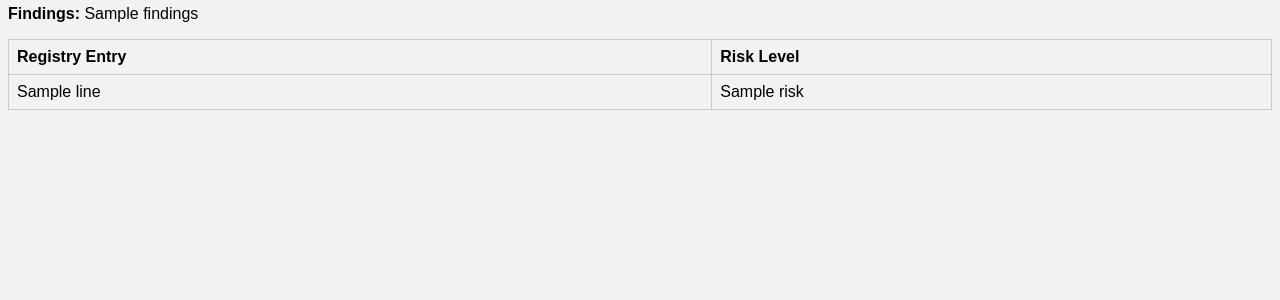
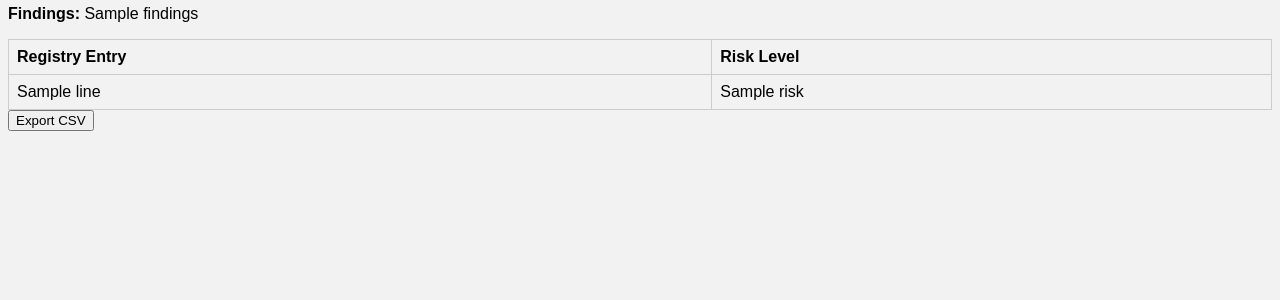
Before and after one commit to zd03o/forensics-dashboard, a Flask app: template templates/registry.html in a window 1280 px wide. Shown: the part 235-535 px from the top of the page. Run offline with Flask 3, Linux system fonts and the light colour scheme; the template is opened without the code that fills it: most values are stand-ins (such as "Sample title", 1, 10 or a date in 2020).

Commit message:
Update registry.html

```diff
--- a/templates/registry.html
+++ b/templates/registry.html
@@ -35,6 +35,11 @@
     {% endfor %}
 </table>
 
+
+<form action="{{ url_for('export_registry') }}" method="get">
+    <button type="submit">Export CSV</button>
+</form>
+
 {% endif %}
 
 </body>
```
